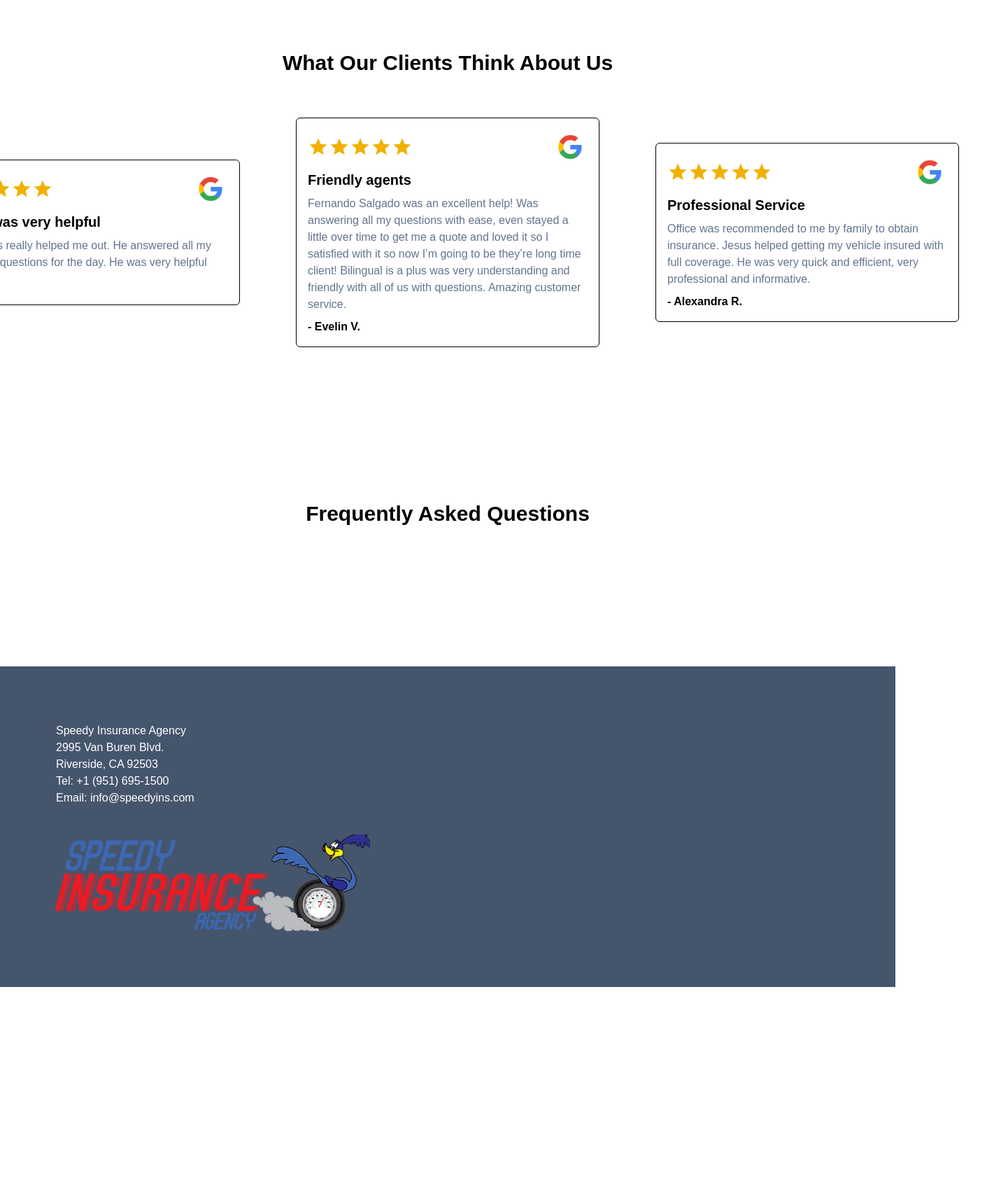
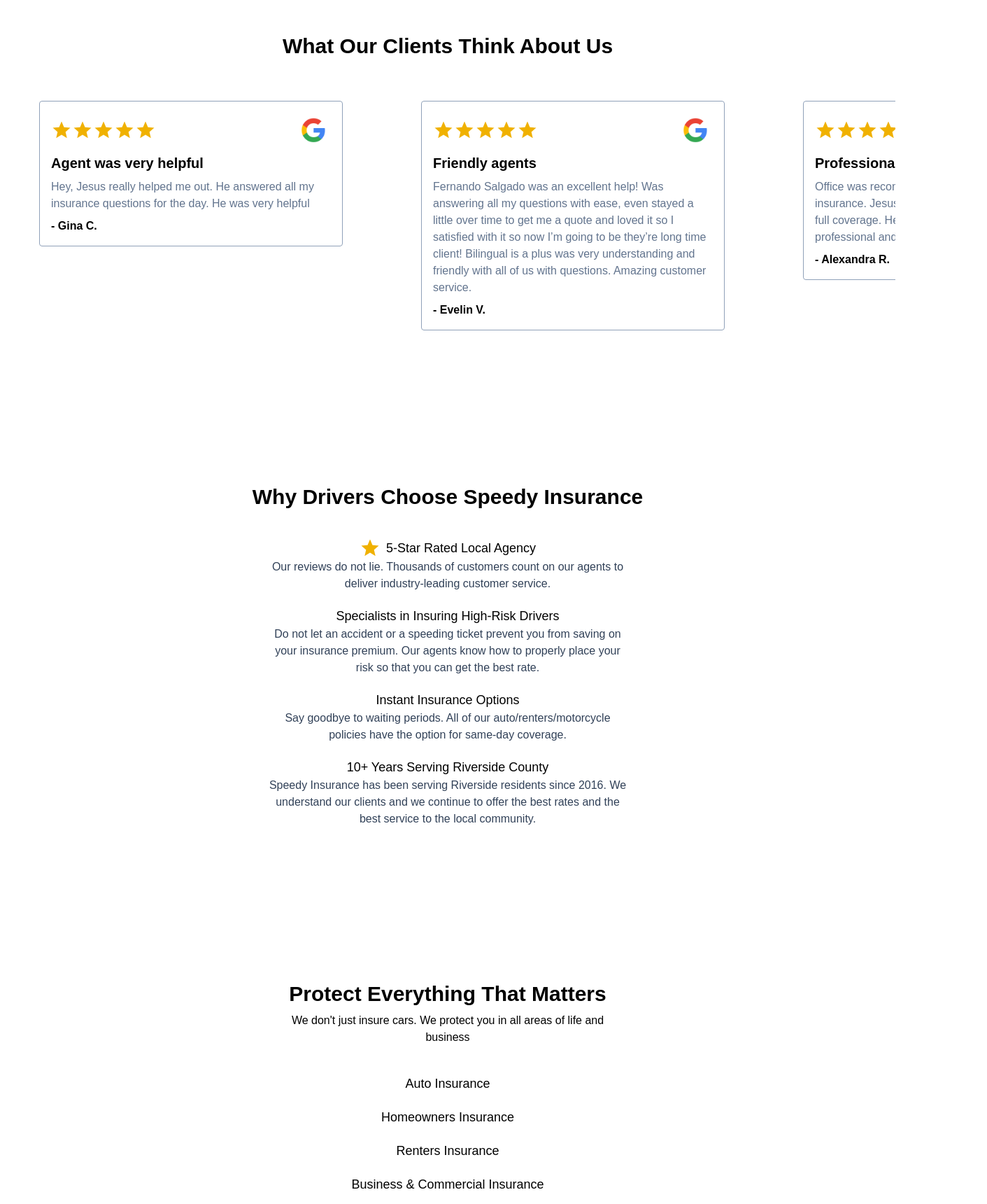
Before and after one commit to heyyysus/speedy-lead-page, a Next.js app: page / in a window 1280 px wide. Shown: the part 640-2360 px from the top of the page at 70% size, 1411 px wide, since content can reach past the window. Before the commit the page ends 2050 px from the top, so only its background shows below. Built offline with nearby package versions, Linux system fonts and the light colour scheme.

Commit message:
current staged changes

```diff
--- /dev/null
+++ b/app/CEOSection.tsx
@@ -0,0 +1,16 @@
+import Image from "next/image";
+
+
+export const CEOSection = () => {
+    return(
+    <div className="flex flex-col w-full py-20 bg-white mt-10 items-center">
+        <div className="flex flex-row max-w-256 items-center">
+            <Image className="rounded-md" src="/tony_portrait.png" width={128} height={192} alt="Tony Dabouqi CEO" />
+            <div className="ml-5">
+                <h1 className="text-xl font-semibold">Tony Dabouqi</h1>
+                <h2>CEO of Speedy Insurance Agency</h2>
+            </div>
+        </div>
+
+    </div>);
+}
--- a/app/FAQ.tsx
+++ /dev/null
@@ -1,12 +0,0 @@
-
-
-export const FAQSection = () => {
-    return(
-        <div className="mt-10 py-20 w-screen bg-white flex flex-col items-center justify-items-center place-content-center">
-            <h1 className="text-nowrap mb-10 text-2xl md:text-3xl font-bold">Frequently Asked Questions</h1>
-            <div className="flex flex-col md:flex-row items-center justify-center">
-
-            </div>
-        </div>
-    );
-}
--- /dev/null
+++ b/app/InfoSections.tsx
@@ -0,0 +1,68 @@
+import { Star } from "./layout";
+
+
+export const InfoSection1 = () => {
+    return(
+        <div className="mt-10 py-20 w-screen bg-white flex flex-col items-center justify-items-center place-content-center">
+            <h1 className="text-nowrap mb-10 text-xl md:text-3xl font-bold">Why Drivers Choose Speedy Insurance</h1>
+            <div className="flex flex-col items-center justify-center max-w-96 md:max-w-128 text-center">
+                    <h2 className="flex flex-row items-center text-lg">
+                        <span className="text-yellow-500 mr-2"><Star /></span> 5-Star Rated Local Agency
+                    </h2>
+                    <p className="text-slate-700 mb-5">
+                        Our reviews do not lie. Thousands of customers count on our agents to deliver
+                        industry-leading customer service.
+                    </p>
+
+                    <h2 className="flex flex-row items-center text-lg">
+                        Specialists in Insuring High-Risk Drivers
+                    </h2>
+                    <p className="text-slate-700 mb-5">
+                        Do not let an accident or a speeding ticket prevent you from
+                        saving on your insurance premium. Our agents know how to properly place your risk so that you
+                        can get the best rate.
+                    </p>
+
+                    <h2 className="flex flex-row items-center text-lg">
+                        Instant Insurance Options
+                    </h2>
+                    <p className="text-slate-700 mb-5">
+                        Say goodbye to waiting periods. All of our auto/renters/motorcycle policies have the option for same-day coverage.
+                    </p>
+
+                    <h2 className="flex flex-row items-center text-lg">
+                        10+ Years Serving Riverside County
+                    </h2>
+                    <p className="text-slate-700 mb-5">
+                        Speedy Insurance has been serving Riverside residents since 2016. We understand our clients and we continue to offer
+                        the best rates and the best service to the local community.
+                    </p>
+            </div>
+        </div>
+    );
+}
+
+export const InfoSection2 = () => {
+    return(
+        <div className="mt-10 py-20 w-screen bg-white flex flex-col items-center justify-items-center place-content-center">
+            <h1 className="text-nowrap mb-2 text-xl md:text-3xl font-bold">Protect Everything That Matters</h1>
+            <h2 className="mb-10 max-w-96 md:max-w-128 text-center">
+                We don't just insure cars. We protect you in all areas of life and business
+            </h2>
+            <div className="flex flex-col items-center justify-center max-w-96 md:max-w-128 text-center">
+                    <h2 className="flex flex-row items-center text-lg mb-5">
+                        Auto Insurance
+                    </h2>
+                    <h2 className="flex flex-row items-center text-lg mb-5">
+                        Homeowners Insurance
+                    </h2>
+                    <h2 className="flex flex-row items-center text-lg mb-5">
+                        Renters Insurance
+                    </h2>
+                    <h2 className="flex flex-row items-center text-lg">
+                        Business &amp; Commercial Insurance
+                    </h2>
+            </div>
+        </div>
+    );
+}
--- a/app/QuoteBox.tsx
+++ b/app/QuoteBox.tsx
@@ -9,11 +9,11 @@
 
 const options: Option[] = [
   { id: "auto", label: "Car Insurance" },
-  { id: "towing", label: "Towing Company Insurance" },
+  { id: "motorcycle", label: "Motorcycle Insurance" },
   { id: "business", label: "Business Insurance" },
-  { id: "home", label: "Home Owner's Insurance" },
+  { id: "home", label: "Homeowner's Insurance" },
   { id: "renters", label: "Renter's Insurance" },
-  { id: "motorcycle", label: "Motorcycle Insurance" },
+  { id: "sr22", label: "SR-22 Filing" },
 ];
 
 export interface QuoteBoxProps {
--- a/app/auto/page.tsx
+++ b/app/auto/page.tsx
@@ -78,8 +78,7 @@
     }}/>, <FinalSlide />]
     return (
         <div className="flex flex-col justify-center">
-            <div className="min-h-screen w-screen py-5">{slides[step]}</div>
-
+            <div className="w-screen">{slides[step]}</div>
         </div>
     );
 }
--- a/app/globals.css
+++ b/app/globals.css
@@ -10,6 +10,13 @@
   --color-foreground: var(--foreground);
   --font-sans: var(--font-geist-sans);
   --font-mono: var(--font-geist-mono);
+
+  --animate-marquee: marquee 40s linear infinite;
+
+  @keyframes marquee {
+    0%   { transform: translateX(0%); }
+    100% { transform: translateX(-100%); }
+  }
 }
 
 @media (prefers-color-scheme: dark) {
--- a/app/layout.tsx
+++ b/app/layout.tsx
@@ -4,7 +4,8 @@
 import "./globals.css";
 import { Header } from "./Header";
 import Reviews from "../data/reviews.json"
-import { FAQSection } from "./FAQ";
+import { InfoSection1, InfoSection2 } from "./InfoSections";
+import { CEOSection } from "./CEOSection";
 
 const geistSans = Geist({
   variable: "--font-geist-sans",
@@ -30,7 +31,7 @@
 
 export const Star = () => {
     return (
-        <svg xmlns="http://www.w3.org/2000/svg" width="30" height="30" viewBox="0 0 24 24" fill="currentColor">
+        <svg className="" xmlns="http://www.w3.org/2000/svg" width="30" height="30" viewBox="0 0 24 24" fill="currentColor">
             <path d="M12 17.27L18.18 21l-1.64-7.03L22 9.24l-7.19-.61L12 2 9.19 8.63 2 9.24l5.46 4.73L5.82 21z"/>
         </svg>
     );
@@ -38,7 +39,7 @@
 
 export const ReviewBox = ({ title, content, name, href }: ReviewBoxProps) => {
     return(
-        <div className="mx-10 my-5 min-w-[200px] md:min-w-[400px] rounded-md border-slate-5 border-solid border p-4 flex flex-col align-center">
+        <div className="mx-10 my-5 min-w-[200px] md:min-w-[400px] rounded-sm border-slate-400 border border-solid p-4 flex flex-col align-center">
             <a href={href} target="_blank">
             <div className="flex flex-row items-center justify-between">
                 <div className="flex flex-row text-yellow-500">
@@ -63,11 +64,24 @@
 
 export const ReviewsComponent = () => {
   return (
-    <div className=" py-20 w-screen bg-white mt-10 flex flex-col items-center justify-items-center place-content-center">
-      <h1 className="text-nowrap mb-10 text-2xl md:text-3xl font-bold">What Our Clients Think About Us</h1>
-      <div className="flex flex-col md:flex-row items-center justify-center">
+    <div className="py-20 w-screen bg-white mt-5 md:mt-10 flex flex-col items-center justify-items-center place-content-center">
+      <h1 className="text-nowrap mb-10 text-xl md:text-3xl font-bold">What Our Clients Think About Us</h1>
+
+      <div className="w-full overflow-hidden hidden md:block">
+        <div className="flex flex-row animate-marquee">
+          {[...Reviews.reviews, ...Reviews.reviews].map((r, i) => (
+            <div key={i} className="mx-4 flex-shrink-0">
+              <ReviewBox title={r.title} content={r.content} name={r.name} href={r.href} />
+            </div>
+          ))}
+        </div>
+      </div>
+
+
+      <div className="flex flex-col md:hidden items-center justify-center">
         {Reviews.reviews.map((r, i) => <ReviewBox key={i} title={r.title} content={r.content} name={r.name} href={r.href} />)}
       </div>
+
     </div>
 
   );
@@ -90,9 +104,13 @@
 
         <ReviewsComponent />
 
-        <FAQSection />
+        <InfoSection1 />
 
-        <div className="w-full py-20 px-20 mt-20 text-white bg-slate-600">
+        <InfoSection2 />
+
+        <CEOSection />
+
+        <div className="w-full py-20 px-20 text-white bg-slate-600">
           <p>Speedy Insurance Agency</p>
           <p>2995 Van Buren Blvd.</p>
           <p>Riverside, CA 92503</p>
```
Also changed, not shown: 2 other files (tests, documents, lock files or other folders).
